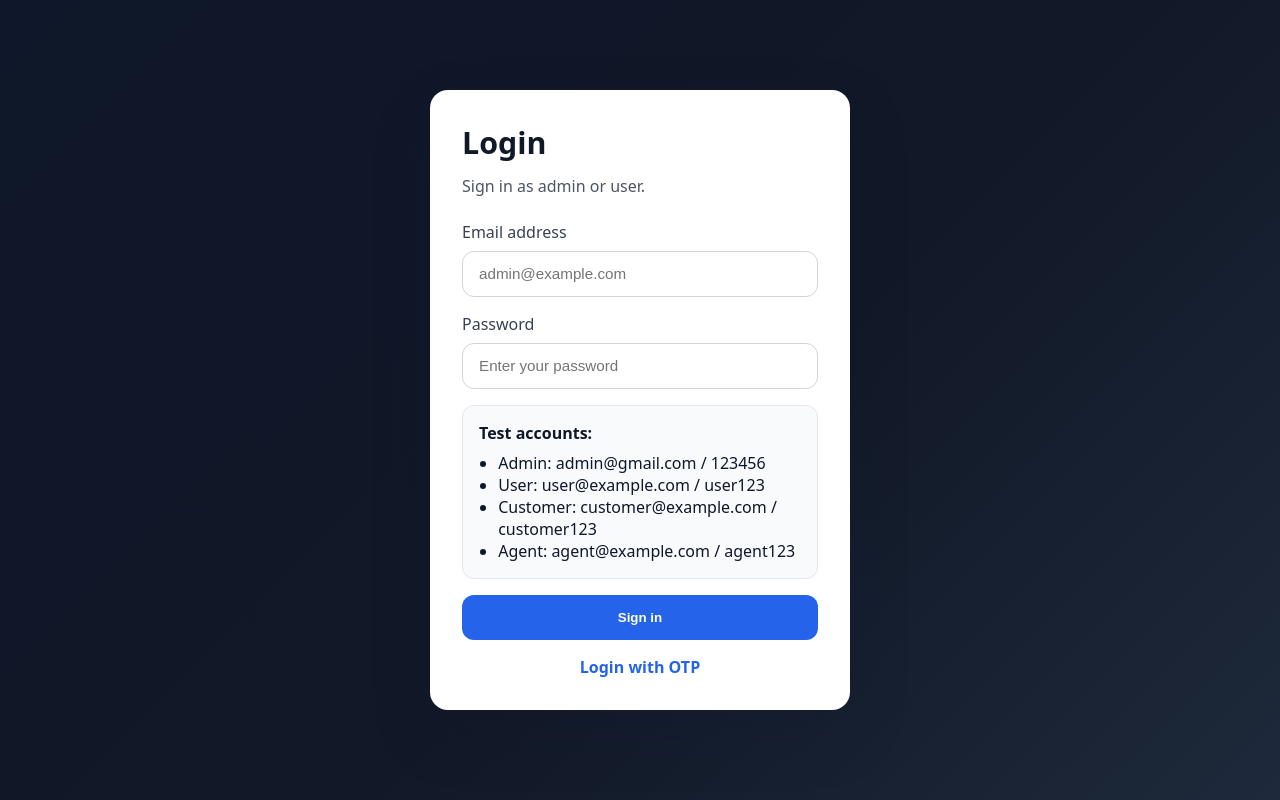
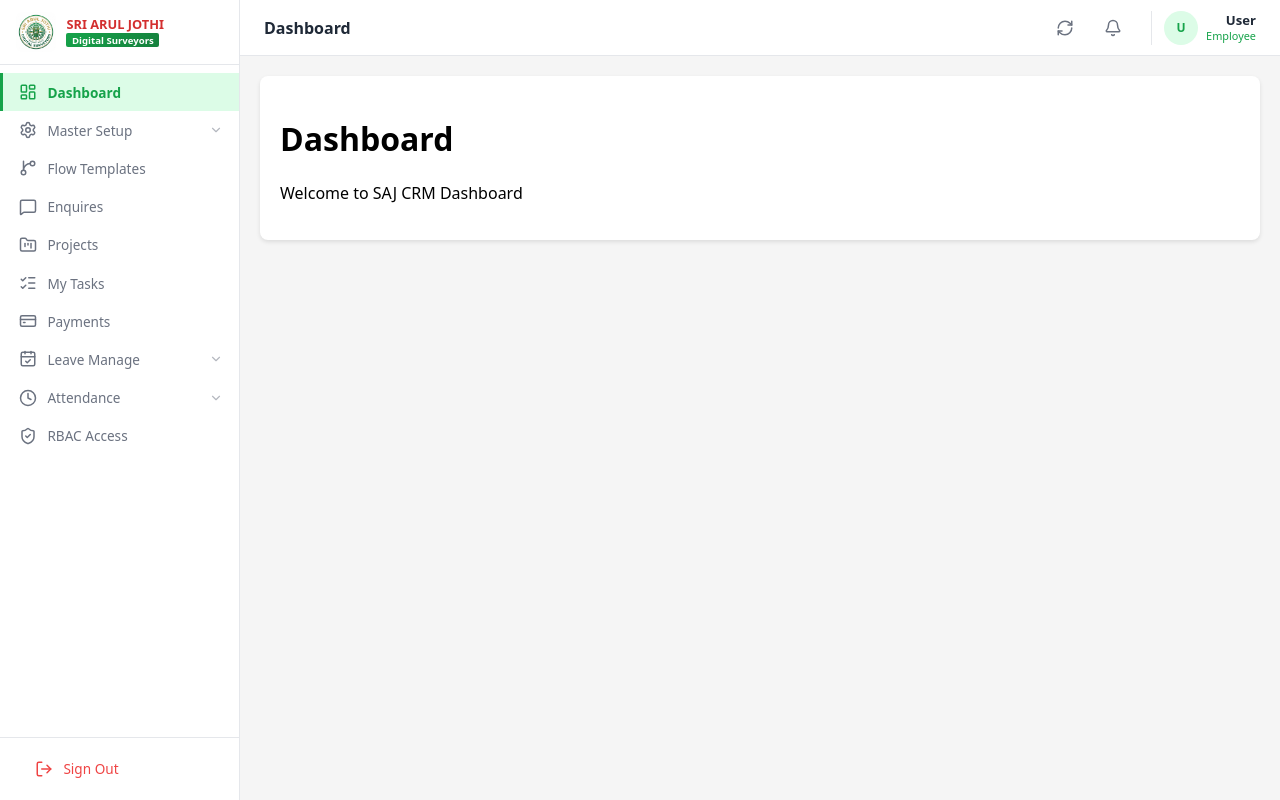
Before and after one commit to markettingsajds-byte/saj-crm, a React (Vite) app in the folder frontend/: page / in a window 1280 px wide. Before the commit this address led to /login. Built offline with nearby package versions, Linux system fonts and the light colour scheme; the HTML template or start-up script is replaced by a standard one.

Commit message:
Fixed frontend backend upload

```diff
--- a/frontend/src/App.jsx
+++ b/frontend/src/App.jsx
@@ -13,17 +13,12 @@
 import AttendanceManagement from './pages/AttendanceManagement';
 import LeaveManagement from './pages/LeaveManagement';
 import PayrollCalculations from './pages/PayrollCalculations';
-import Login from './pages/Login';
-import OTPLogin from './pages/OTPLogin';
 import './App.css';
 
 function App() {
   return (
     <AuthProvider>
       <Routes>
-        <Route path="/login" element={<Login />} />
-        <Route path="/otp" element={<OTPLogin />} />
-
         <Route element={<RequireAuth />}>
           <Route element={<AppLayout />}>
             <Route path="/" element={<Dashboard />} />
@@ -39,6 +34,7 @@
             <Route path="/attendance/leave-manage" element={<LeaveManagement />} />
             <Route path="/attendance/payroll" element={<PayrollCalculations />} />
             <Route path="/rbac-access" element={<RBACAccess />} />
+            <Route path="*" element={<Navigate to="/" replace />} />
           </Route>
         </Route>
       </Routes>
--- a/frontend/src/components/RequireAuth.jsx
+++ b/frontend/src/components/RequireAuth.jsx
@@ -1,12 +1,5 @@
-import { Navigate, Outlet } from 'react-router-dom';
-import { useAuth } from '../context/AuthContext';
+import { Outlet } from 'react-router-dom';
 
 export default function RequireAuth() {
-  const { isAuthenticated, loading } = useAuth();
-
-  if (loading) {
-    return <div className="loading-screen">Loading...</div>;
-  }
-
-  return isAuthenticated ? <Outlet /> : <Navigate to="/login" replace />;
+  return <Outlet />;
 }
```
